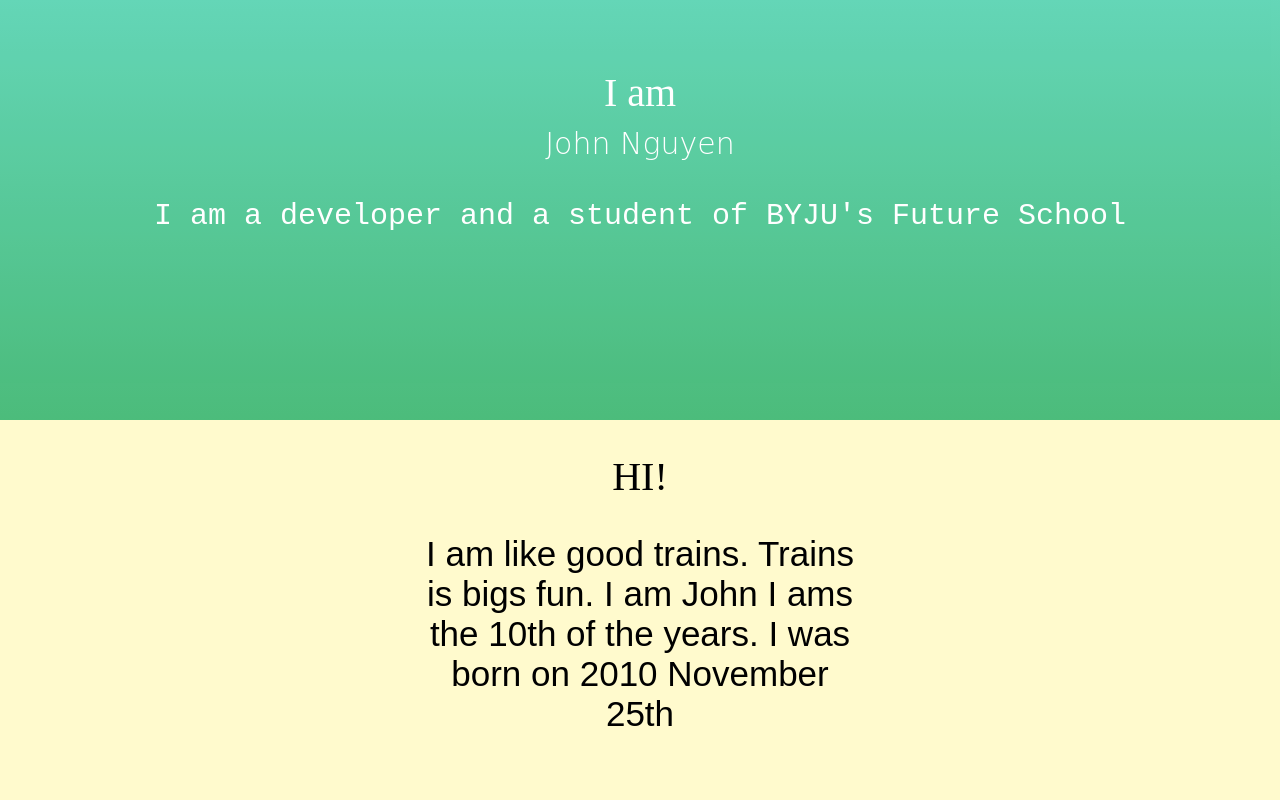
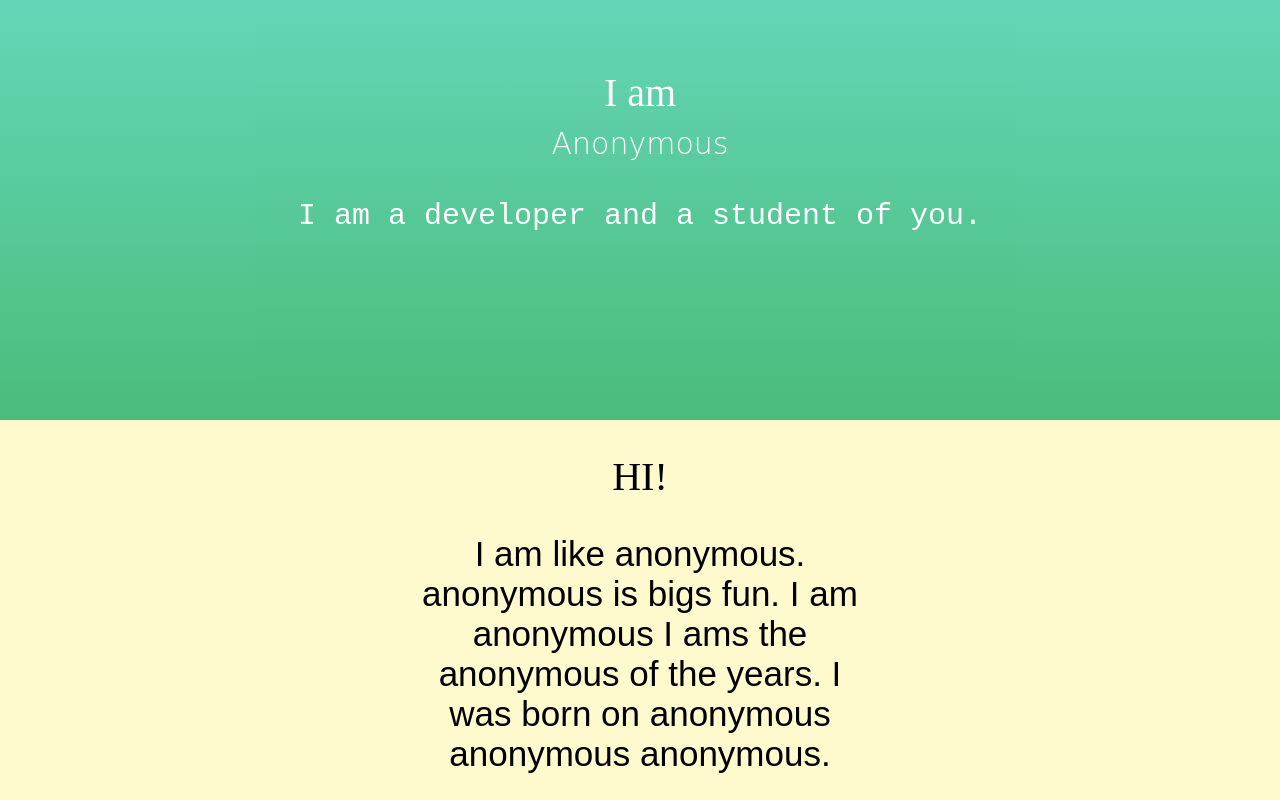
Before and after one commit to dbdgjthgcbcc/john.nguyen, a plain HTML site: page index.html in a window 1280 px wide. Shown: the part 380-1180 px from the top of the page. Drawn offline with Linux system fonts and the light colour scheme.

Commit message:
Add files via upload

```diff
--- a/index.html
+++ b/index.html
@@ -6,6 +6,7 @@
     <meta name="viewport" content="width=device-width, initial-scale=1.0">
     <title>John Nguyen</title>
     <link rel="stylesheet" href="style.css">
+    <script src="https://kit.fontawesome.com/5b0bdb0006.js" crossorigin="anonymous"></script>
 </head>
 
 <body>
@@ -19,15 +20,15 @@
     <section id="welcome" class="parallax-container">
         <div class="parallax-inner">
             <img src="NARUTO.jpg" class="profile">
-            <h1>I am<br><span id="name">John Nguyen </span></h1>
-            <h2>I am a developer and a student of BYJU's Future School</h2>
+            <h1>I am<br><span id="name">Anonymous </span></h1>
+            <h2>I am a developer and a student of you.</h2>
         </div>
     </section>
     <section id="bio">
         <h1>HI!</h1>
         <div class="line"></div>
         <p>
-            I am like good trains. Trains is bigs fun. I am John I ams the 10th of the years. I was born on 2010 November 25th
+            I am like anonymous. anonymous is bigs fun. I am anonymous I ams the anonymous of the years. I was born on anonymous anonymous anonymous.
         </p>
     </section>
     <section id="apps">
@@ -59,6 +60,12 @@
         <h1>Contact</h1>
         <div class="line"></div>
         <br>
+        <iframe src="https://www.google.com/maps/embed?pb=!1m18!1m12!1m3!1d2418540.000872662!2d-157.27130266633884!3d22.14656326132284!2m3!1f0!2f0!3f0!3m2!1i1024!2i768!4f13.1!3m3!1m2!1s0x7c006e65cfd05661%3A0xe534acf87dc5edb1!2sChuck%20E.%20Cheese!5e0!3m2!1sen!2snz!4v1627110845177!5m2!1sen!2snz" width="600" height="450" style="border:0;" allowfullscreen="" loading="lazy"></iframe>
+        <div class="contact_1">
+            <a href="mailto:example@gmail.com?Subject=hello">
+                <i class="fas fa-reply"></i> &nbsp; &nbsp;<h3>example@gmail.com</h3>
+            </a>
+        </div>
     </section>
 </body>
 
```
